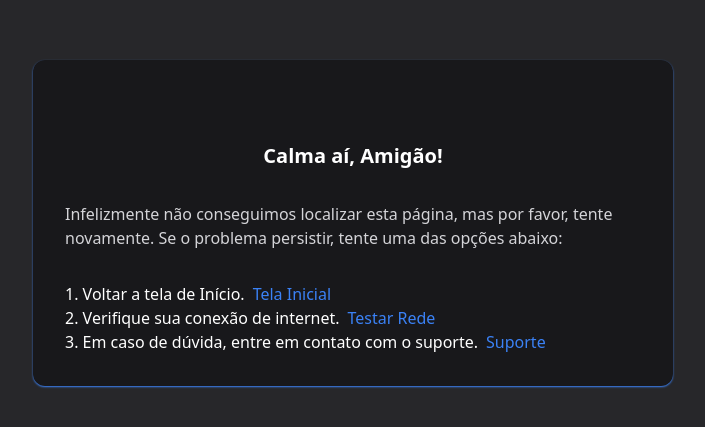
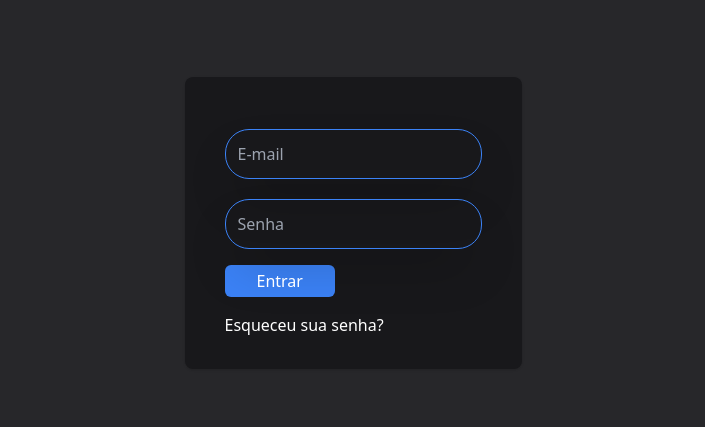
Before and after one commit to matheusMPF/sports-meets-web, a React (Vite) app: page /sports-meets-web/signin in a window 1280 px wide. Shown: the part 177-604 px from the top of the page, without its empty margins (287-992 px from the left). Built offline with nearby package versions, Linux system fonts and the light colour scheme; some icons are missing.

Commit message:
Ajustando telas de Login e de cadastro

```diff
--- a/src/pages/Signin.tsx
+++ b/src/pages/Signin.tsx
@@ -1,7 +1,30 @@
+import { ButtonSm } from "../components/ui/ButtonSm";
+import { BaseInput } from "../components/ui/BaseInput";
+
 export const Signin = () => {
-    return (
-        <section>
-            Tela de "Signin"
-        </section>
-    )
-}
+  return (
+    <div className="min-h-screen flex flex-col justify-center ">
+      <div className="bg-background-200 mx-auto max-w-md py-8 px-10 shadow rounded-lg">
+        <div className="mb-4"></div>
+        <form action="">
+          <div className="mb-4">
+            <BaseInput placeholder="E-mail" />
+          </div>
+          <div className="mb-4">
+            <BaseInput placeholder="Senha" />
+          </div>
+          <div className="mb-4">
+            <ButtonSm>Entrar</ButtonSm>
+          </div>
+          <div className="nb-4">
+            <p>
+              <a href="#" className="">
+                Esqueceu sua senha?
+              </a>
+            </p>
+          </div>
+        </form>
+      </div>
+    </div>
+  );
+};
--- a/src/pages/Signup.tsx
+++ b/src/pages/Signup.tsx
@@ -1,15 +1,32 @@
-import { ButtonSm } from "../components/ui/ButtonSm"
-import { BaseInput } from "../components/ui/BaseInput"
+import { ButtonSm } from "../components/ui/ButtonSm";
+import { BaseInput } from "../components/ui/BaseInput";
+import { Link } from "react-router-dom";
 
 export const Signup = () => {
-    return (
-        <section className="w-screen h-screen flex items-center justify-center" >
-            <form action="" className="bg-background-200 p-16  rounded-lg flex flex-col gap-4">
-                <BaseInput placeholder="E-mail" />
-                <BaseInput type="password" />
-                <ButtonSm>Cadastrar</ButtonSm>
-            </form>
+  return (
+    <div className="min-h-screen flex items-center justify-center w-screen">
+      <div className="bg-background-200 w-2/5 py-8 px-10 shadow rounded-lg flex flex-col gap-4">
+        <h1 className="text-lg font-bold">Cadastre-se</h1>
 
-        </section>
-    )
-}
+        <form className="flex flex-col gap-4">
+          <BaseInput placeholder="E-mail" />
+
+          <BaseInput placeholder="Senha" type="password" />
+
+          <BaseInput placeholder="Confirmar senha" type="password" />
+
+          <ButtonSm>Cadastrar</ButtonSm>
+
+          <div className="">
+            <p>
+              Já possui uma conta?{" "}
+              <Link to="/sports-meets-web/signin" className="text-main-100 cursor-pointer">
+                Logar
+              </Link>
+            </p>
+          </div>
+        </form>
+      </div>
+    </div>
+  );
+};
--- a/src/routes/RouterPages.tsx
+++ b/src/routes/RouterPages.tsx
@@ -25,8 +25,8 @@ export default function RouterPages(){
         <Route path="/my-reviews" element={ <MyReviews/> } />
         <Route path="/settings" element={ <Settings/> } />
         <Route path="/support" element={ <Support/> } />
-        <Route path="/signin" element={ <Signin/> } />
-        <Route path="/signup" element={ <Signup/> } />
+        <Route path="/sports-meets-web/signin" element={ <Signin/> } />
+        <Route path="/sports-meets-web/signup" element={ <Signup/> } />
         <Route path="*" element={ <NotFound/> } />
 
 
```
